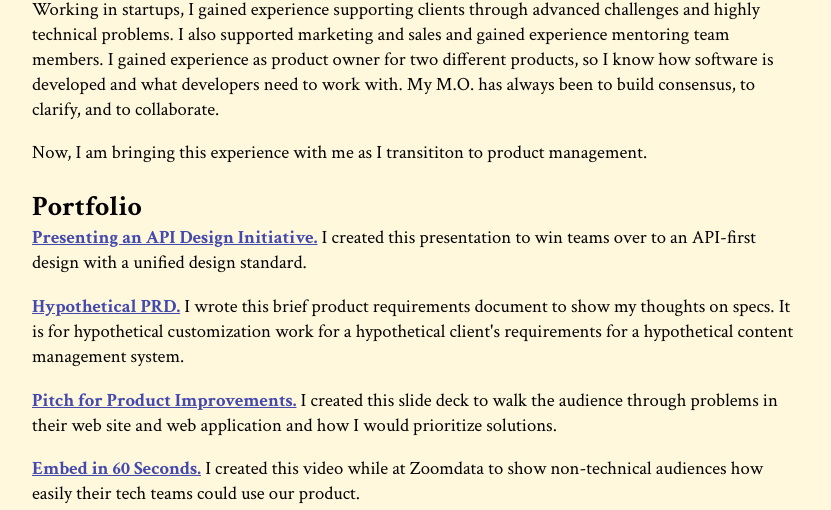
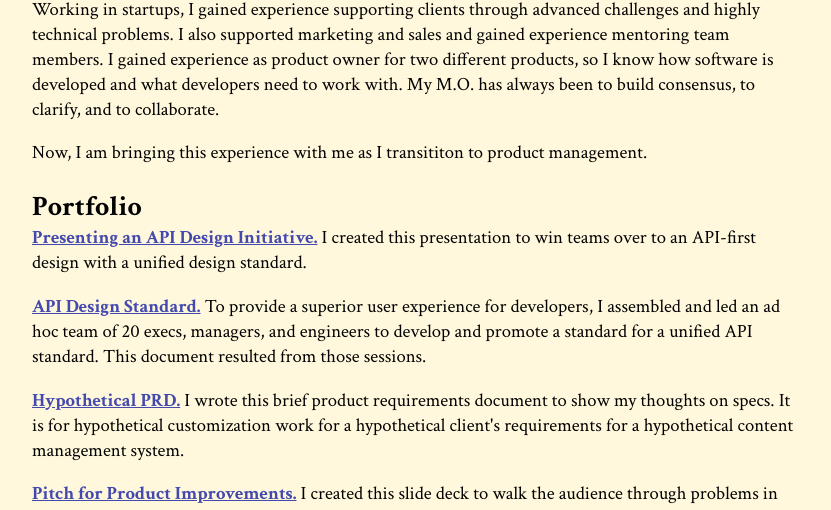
Before and after one commit to ryanhaber/resume, a plain HTML site: page index.html in a window 1280 px wide. Shown: the part 254-764 px from the top of the page, without its empty margins (224-1055 px from the left). Drawn offline with Linux system fonts and the light colour scheme.

Commit message:
adds portfolio item for api design standard

```diff
--- a/index.html
+++ b/index.html
@@ -19,6 +19,8 @@
 <span id="portfolio"></span><h2>Portfolio</h2>
 
 <p><a class="achievement" target="_blank" href="https://www.dropbox.com/s/r31yzi972nnhnar/Presentation%20of%20API%20Design%20Standard.pptx?dl=0">Presenting an API Design Initiative.</a> I created this presentation to win teams over to an API-first design with a unified design standard.</p>
+
+<p><a class="achievement" target="_blank" href="https://www.dropbox.com/s/a4obvs9zuesdqn5/PLAT-APIStandards-170519-1500-4712.pdf?dl=0">API Design Standard.</a> To provide a superior user experience for developers, I assembled and led an ad hoc team of 20 execs, managers, and engineers to develop and promote a standard for a unified API standard. This document resulted from those sessions.</p>
 
 <p><a class="achievement" target="_blank" href="https://www.dropbox.com/s/36bb3oetk8sey0i/Product%20Requirements%20Document.docx?dl=0">Hypothetical PRD.</a> I wrote this brief product requirements document to show my thoughts on specs. It is for hypothetical customization work for a hypothetical client's requirements for a hypothetical content management system.</p>
 
```
